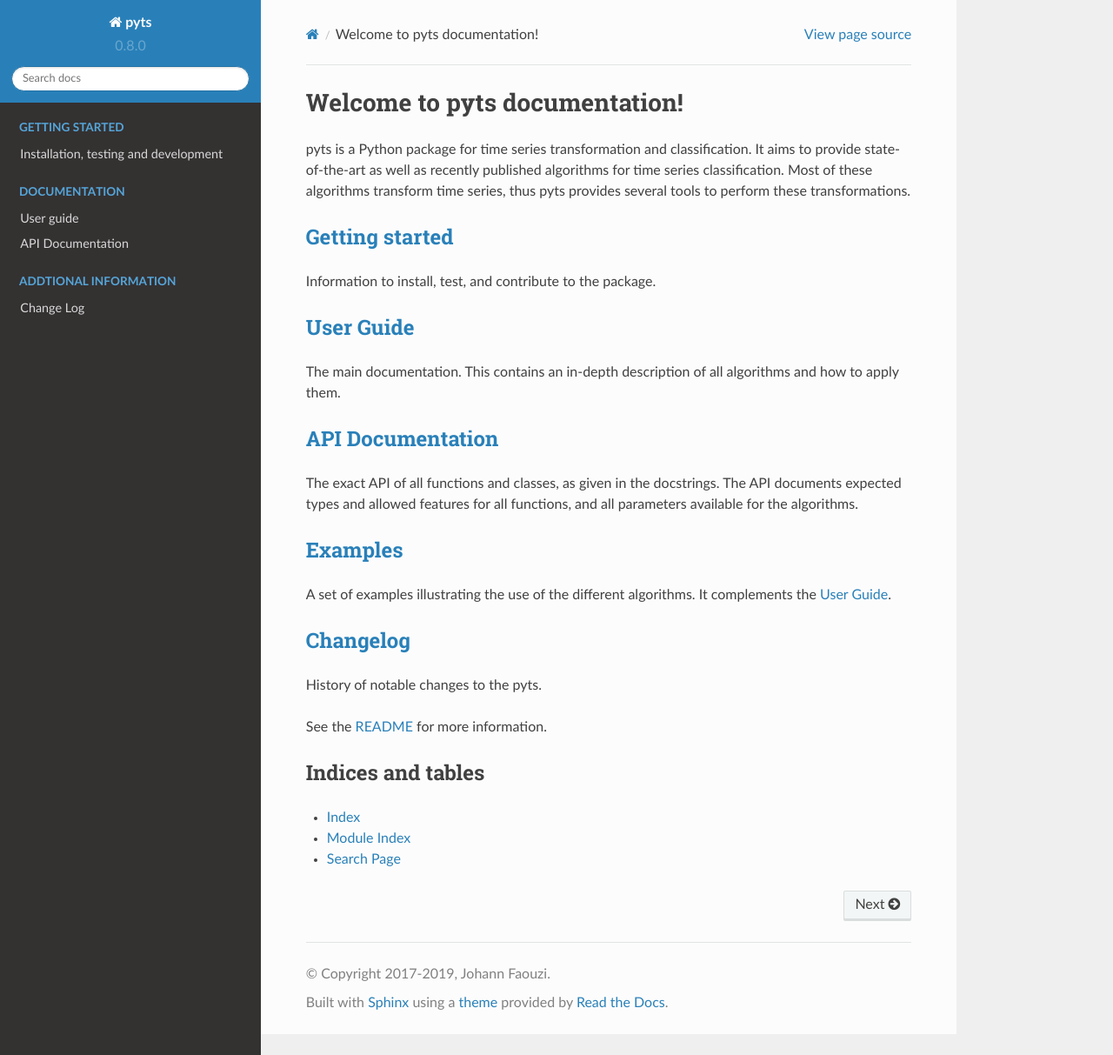
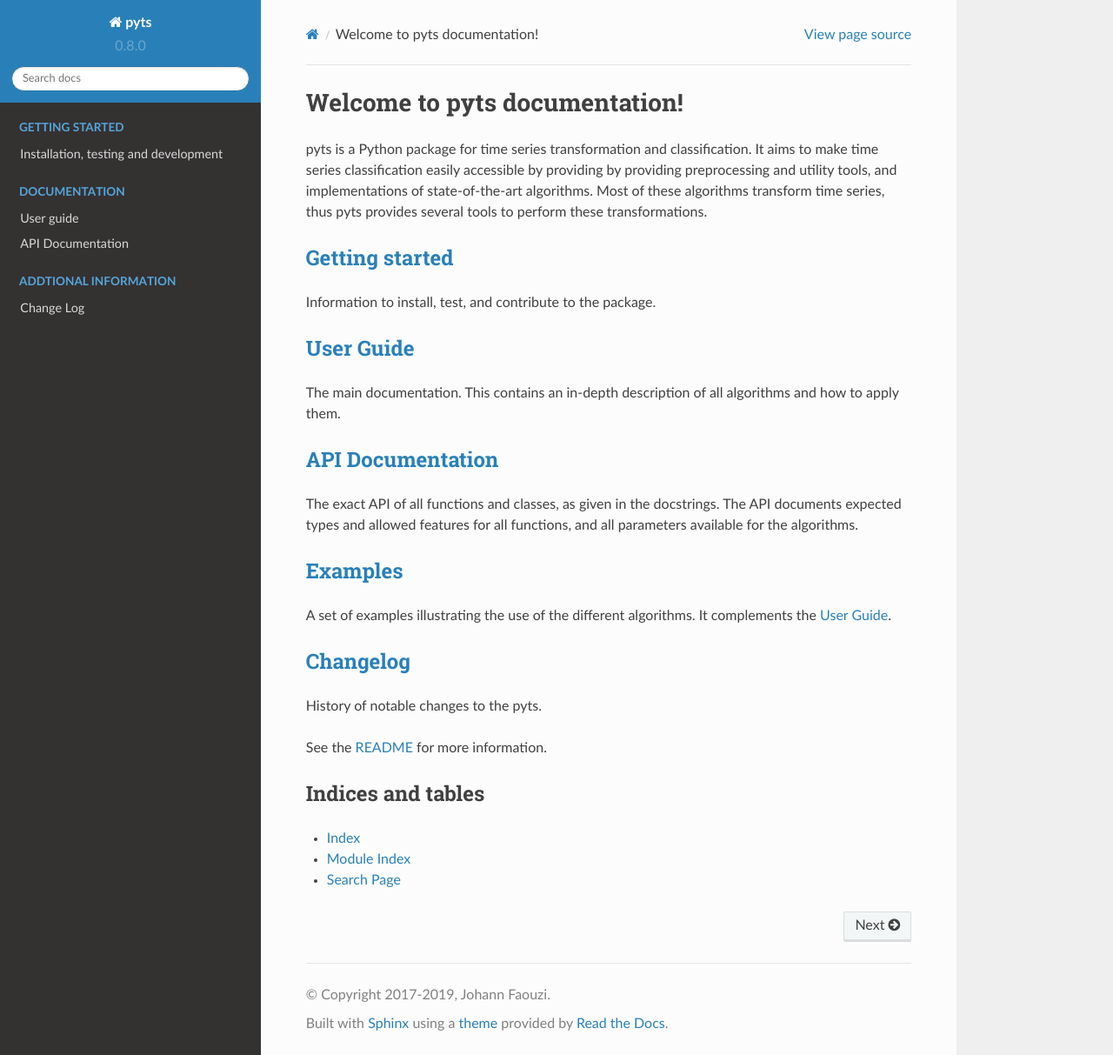
Before and after one commit to johannfaouzi/pyts, a Sphinx documentation site: the page built from doc/index.rst, in a window 1280 px wide and 1213 px high. Shown: the whole window at 87% size. Built offline with Sphinx 7.4.7 and the Read the Docs theme 2.0.0, drawn with Linux system fonts in a browser that asks for light colours; formulas are drawn with MathJax 3; pages that are not in the unit, such as notebooks, are missing from menus.

Commit message:
Update the documentation

```diff
--- a/doc/index.rst
+++ b/doc/index.rst
@@ -32,9 +32,11 @@ Welcome to pyts documentation!
 
 
 pyts is a Python package for time series transformation and classification. It
-aims to provide state-of-the-art as well as recently published algorithms
-for time series classification. Most of these algorithms transform time series,
+aims to make time series classification easily accessible by providing by
+providing preprocessing and utility tools, and implementations of
+state-of-the-art algorithms. Most of these algorithms transform time series,
 thus pyts provides several tools to perform these transformations.
+
 
 `Getting started <install.html>`_
 ---------------------------------
```
Also changed, not shown: doc/api.rst (+25 -0 lines).
